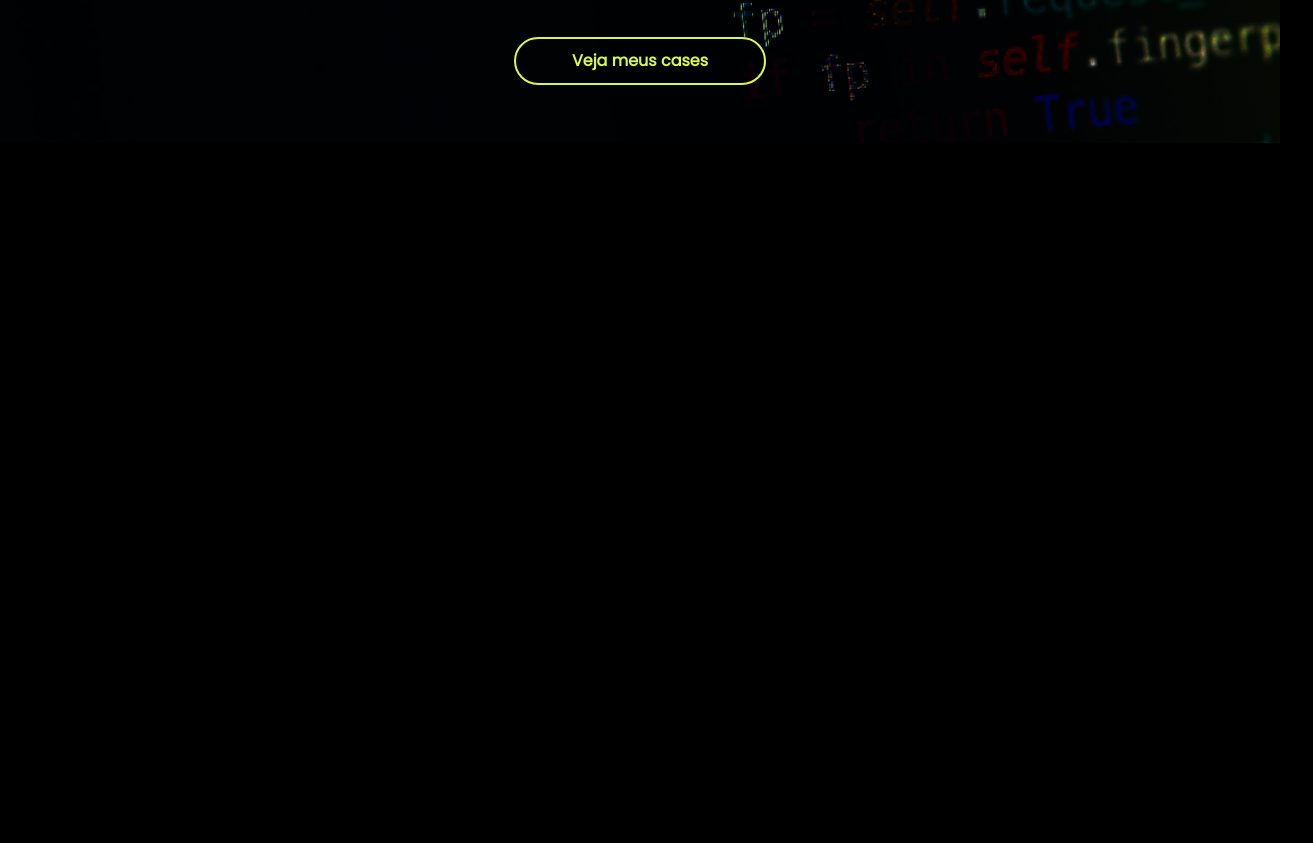
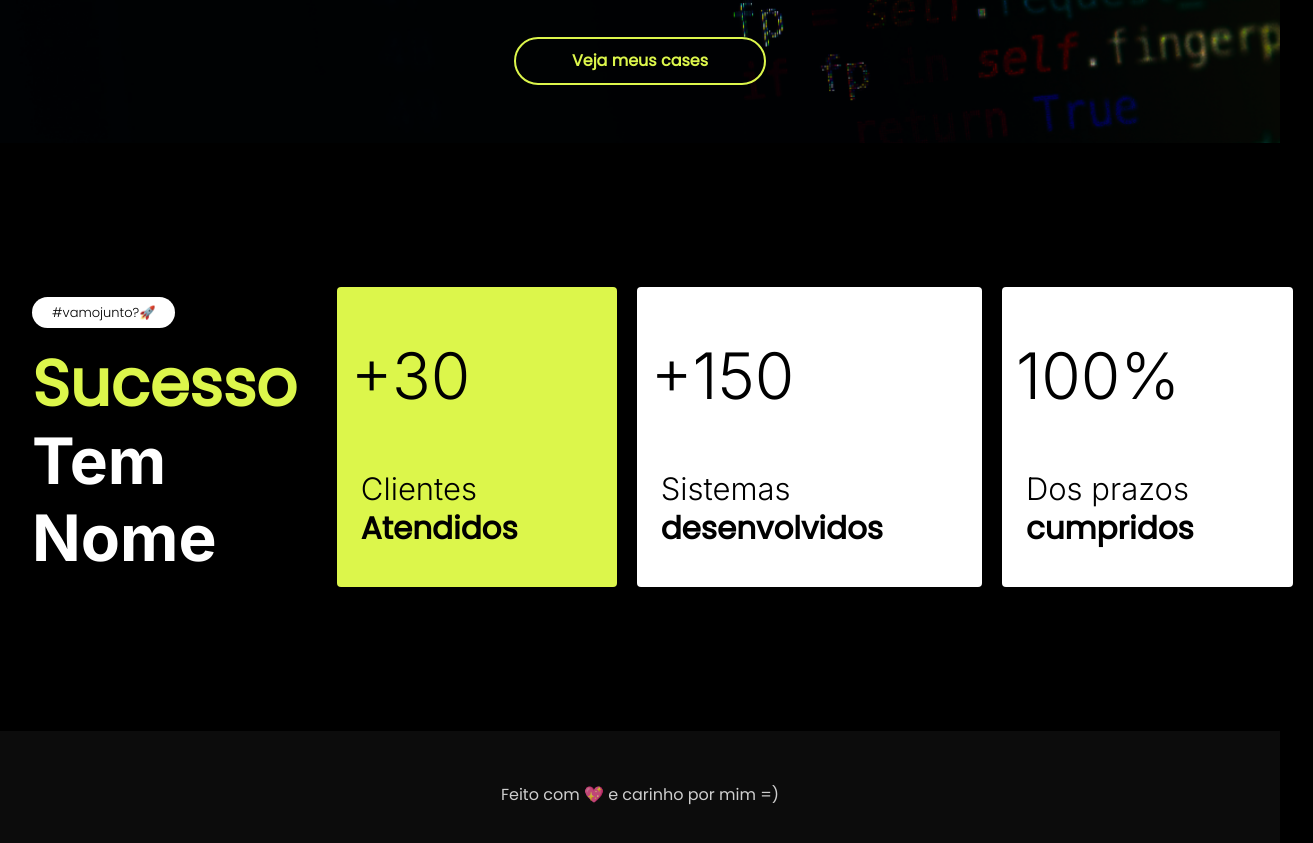
Before and after one commit to DouglasReiz/beacademy-devstart-frontend-myportfolio, a plain HTML site: page portifólio arquivos/index.html in a window 1280 px wide. Shown: the part 619-1462 px from the top of the page, 1313 px wide, since content can reach past the window. Before the commit the page ends 800 px from the top, so only its background shows below. Drawn offline with Linux system fonts and the light colour scheme.

Commit message:
Footer e sucess section  finalizados.

```diff
--- a/portifólio arquivos/assets/css/patterns.css
+++ b/portifólio arquivos/assets/css/patterns.css
@@ -38,6 +38,12 @@ h2 span{
     background-color: var(--primary-color);
     color: var(--black-color);
     padding: 1rem 2.6rem;
+    transition: all 0.2s;
+}
+
+.btn-primary:hover{
+    background-color: var(--white-color);
+    transform: scale(1.04);
 }
 
 .btn-primary.empty{
@@ -45,6 +51,12 @@ h2 span{
     border-radius: 2.4rem;
     color: var(--primary-color);
     background-color: transparent;
+    transition: all 0.3s;
+}
+
+.btn-primary.empty:hover{
+    color: var(--black-color);
+    background-color: var(--primary-color);
 }
 
 .menu-item{
@@ -53,3 +65,11 @@ h2 span{
     font-weight: 700;
     line-height: 2.4rem;
 }
+
+.tag{
+    border-radius: 5rem;
+    padding: 0.6rem 2rem;
+    background-color: var(--white-color);
+    font-size: 1.3rem;
+    font-weight: 300;
+}
--- a/portifólio arquivos/assets/css/style.css
+++ b/portifólio arquivos/assets/css/style.css
@@ -89,13 +89,11 @@ header .container nav .menu-social{
 
 .s-hero .container .title-box p{
     font-family: 'Poppins';
-
-font-weight: 400;
-font-size: 1.8rem;
-line-height: 2.7rem;
-text-align: center;
-
-color: rgba(220, 246, 75, 0.8);
+    font-weight: 400;
+    font-size: 1.8rem;
+    line-height: 2.7rem;
+    text-align: center;
+    color: rgba(220, 246, 75, 0.8);
 }
 
 .s-hero .container .title-box .techs{
@@ -105,8 +103,102 @@ color: rgba(220, 246, 75, 0.8);
     gap: 1.6rem;
     margin-top: 2.3rem;
 }
+.s-hero .container .title-box .techs img{
+    transition: all 0.2s;
+}
+
+.s-hero .container .title-box .techs img:hover{
+    transform: translateY(-12%);
+}
 
 .s-hero .container .title-box .btn-primary{
     margin-top: 4rem;
     padding: 1rem 5.6rem;
 }
+
+/* Section Sucess*/
+
+.s-sucess{
+    padding: 14.4rem 0;
+    margin: 0 auto;
+}
+
+.s-sucess .container{
+    display: flex;
+    align-items: center;
+    gap: 4.0rem;
+}
+
+.s-sucess .container .cards{
+    display: flex;
+}
+.s-sucess .container .title-sucess h2{
+    margin-top: 2rem;
+}
+
+.s-sucess .container .title-sucess h2 span{
+    font-size: 700;
+}
+
+.s-sucess .container .title-sucess h2{
+    font-weight: 700;
+}
+
+.s-sucess .container .cards .card{
+    width: 100%;
+    height: 30rem;
+    background-color: var(--white-color);
+    border-radius: 4px;
+    margin-right: 2rem;
+    cursor: pointer;
+}
+
+.s-sucess .container .cards .card .card-title{
+    margin: 5rem 0;
+    padding-right: 9.9rem;
+    padding-left: 1.4rem;
+}
+
+/* Ativo */
+
+.s-sucess .container .cards .card.active{
+    background-color: var(--primary-color);
+}
+
+.s-sucess .container .cards .card .card-title h3{
+    font-family: 'Inter';
+    font-weight: 300;
+    font-size: 6.4rem;
+    line-height: 7.7rem;
+    margin-bottom: 5.5rem;
+}
+
+.s-sucess .container .cards .card .card-info{
+    padding-left: 1rem;
+}
+
+.s-sucess .container .cards .card .card-info p{
+    font-family: 'Inter';
+    font-weight: 300;
+    font-size: 3.1rem;
+    line-height: 3.9rem;
+}
+
+/* Footer */
+
+footer{
+    background-color: var(--black-color-medium);
+}
+
+footer .container {
+    display: flex;
+    align-items: center;
+    justify-content: center;
+}
+
+footer .container .copy {
+    color: rgba(255, 255, 255, 0.8);
+    font-weight: 400;
+    line-height: 2.4rem;
+    padding: 5.2rem;
+}
--- a/portifólio arquivos/index.html
+++ b/portifólio arquivos/index.html
@@ -73,8 +73,63 @@
                 </div>
             </div>
         </section>
+
+        <section class="s-sucess">
+            <div class="container">
+                <div class="title-sucess">
+                    <span class="tag">#vamojunto?🚀</span>
+                    <h2><span>Sucesso </span><br> Tem<br> Nome</h2>
+                </div>
+
+                <div class="cards">
+                    <div class="card active">
+                        <div class="card-title">
+                            <h3>+30</h3>
+                            <div class="card-info">
+                            <p>
+                                Clientes <br>
+                                <strong>Atendidos</strong>
+                            </p>
+                            </div>
+                        </div>
+                    </div>
+                    <div class="card">
+                        <div class="card-title">
+                            <h3>+150</h3>
+                            <div class="card-info">
+                            <p>
+                                Sistemas<br>
+                                <strong>desenvolvidos</strong>
+                            </p>
+                            </div>
+                        </div>
+                    </div>
+
+                    <div class="card">
+                        <div class="card-title">
+                            <h3>100%</h3>
+                            <div class="card-info">
+                            <p>
+                                Dos prazos<br>
+                                <strong>cumpridos</strong>
+                            </p>
+                            </div>
+                        </div>
+                    </div>
+
+
+                </div>
+
+            </div>
+        </section>
     </main>
-    <footer></footer>
+    <footer>
+        <div class="container">
+            <div class="copy">
+                <p>Feito com 💖 e carinho por mim =)</p>
+            </div>
+        </div>
+    </footer>
 
 
 </body>
```
